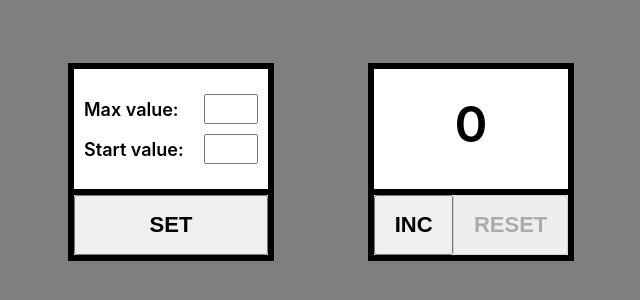
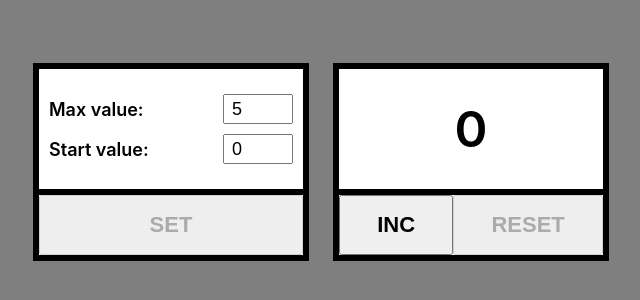
Before and after one commit to filatow/iti-counter, a React (Create React App) app: page / in a window 1280 px wide. Shown: the part 238-538 px from the top of the page, without its empty margins (319-959 px from the left). Built offline with nearby package versions, Linux system fonts and the light colour scheme.

Commit message:
Finish Counter with settings

```diff
--- a/src/App.css
+++ b/src/App.css
@@ -35,6 +35,6 @@
 }
 .input-group__number {
     height: 30px;
-    width: 54px;
+    width: 70px;
     padding: 5px 0 5px 7px;
 }
--- a/src/App.tsx
+++ b/src/App.tsx
@@ -3,11 +3,14 @@ import './App.css'
 import Counter from './components/Counter/Counter'
 
 function App() {
+  const start = Number(localStorage.getItem('counter-start')) || 0
+  const limit = Number(localStorage.getItem('counter-limit')) || 5
+
   return (
     <div className="app">
       <Counter
-                start={0}
-                limit={5}
+        start={start}
+        limit={limit}
       />
     </div>
   );
--- a/src/components/Counter/Counter.css
+++ b/src/components/Counter/Counter.css
@@ -8,7 +8,9 @@
     display: flex;
     flex-direction: column;
     justify-content: flex-end;
-    min-width: 200px;
+    width: 270px;
+    /*min-width: 270px;*/
+    /*max-width: 270px;*/
     background-color: #fff;
     border: 3px solid black;
 }
@@ -21,6 +23,9 @@
 }
 
 .counter__monitor {
+    display: flex;
+    justify-content: center;
+    align-items: center;
     padding: 25px 10px;
     font-size: 50px;
     font-weight: 600;
--- a/src/components/Counter/Counter.tsx
+++ b/src/components/Counter/Counter.tsx
@@ -1,67 +1,41 @@
 import React, {useState} from 'react'
 import './Counter.css'
-import Button from '../Button/Button'
+import SettingsWidget from '../SettingsWidget/SettingsWidget'
+import MainWidget from '../MainWidget/MainWidget';
 
-type CounterPropsType = {
+type CounterProps = {
   start: number
   limit: number
   increment?: number
 }
 
-const Counter: React.FC<CounterPropsType> = (props) => {
+const Counter: React.FC<CounterProps> = (props) => {
   const [value, setValue] = useState<number>(props.start)
+  const [start, setStart] = useState<number>(props.start)
+  const [limit, setLimit] = useState<number>(props.limit)
+  const [error, setError] = useState<string>('')
 
-    const increment = props.increment || 1
-    const isLimitReached = value >= props.limit
-    const isIncDisabled = isLimitReached
-    const isResetDisabled = value === 0
-    const monitorClassName = `counter__monitor ${isLimitReached ? 'text-alert' : ''}`
-
-    const incOnClickHandler = () => setValue(value + increment)
-    const resetOnClickHandler = () => setValue(props.start)
-    const setOnClickHandler = () => {
-    }
 
   return (
     <div className="counter">
-            <section className="counter__widget counter__settings">
-                <div className="counter__top counter__settings-form">
-                    <div className="input-group">
-                        <label className="input-group__label" htmlFor="max-value">Max value:</label>
-                        <input className="input-group__number" id="max-value" type="number"/>
-                    </div>
-                    <div className="input-group">
-                        <label className="input-group__label" htmlFor="start-value">Start value:</label>
-                        <input className="input-group__number" id="start-value" type="number"/>
-                    </div>
-                </div>
-                <div className="counter__buttons">
-                    <Button
-                        caption="SET"
-                        onClick={setOnClickHandler}
-                        classes="counter__button"
+      <SettingsWidget
+        value={value}
+        setValue={setValue}
+        start={start}
+        setStart={setStart}
+        limit={limit}
+        setLimit={setLimit}
+        error={error}
+        setError={setError}
       />
-                </div>
-            </section>
-            <section className="counter__widget counter__main">
-                <div className={'counter__top ' + monitorClassName}>
-                    {value}
-                </div>
-                <div className="counter__buttons">
-                    <Button
-                        caption="INC"
-                        onClick={incOnClickHandler}
-                        classes="counter__button"
-                        disabled={isIncDisabled}
+      <MainWidget
+        value={value}
+        setValue={setValue}
+        start={start}
+        limit={limit}
+        error={error}
+        increment={props.increment}
       />
-                    <Button
-                        caption="RESET"
-                        onClick={resetOnClickHandler}
-                        classes="counter__button"
-                        disabled={isResetDisabled}
-                    />
-                </div>
-            </section>
     </div>
   );
 }
--- /dev/null
+++ b/src/components/MainWidget/MainWidget.css
@@ -0,0 +1,4 @@
+.with-error {
+    font-size: 1rem;
+    color: crimson;
+}
--- /dev/null
+++ b/src/components/MainWidget/MainWidget.tsx
@@ -0,0 +1,52 @@
+import Button from '../Button/Button';
+import React from 'react';
+import './MainWidget.css';
+
+type MainWidgetPropsType = {
+  value: number,
+  setValue:  React.Dispatch<React.SetStateAction<number>>,
+  limit: number,
+  start: number,
+  error: string,
+  increment?: number,
+}
+
+const MainWidget: React.FC<MainWidgetPropsType> = (props) => {
+  const {value, setValue, limit, start, error} = props
+  const increment = props.increment || 1
+
+  const isLimitReached = value >= limit
+  const limitClassName = `${isLimitReached ? 'text-alert' : ''}`
+  const errorClassName = `${error ? 'with-error' : ''}`
+
+
+  const isIncDisabled = isLimitReached
+  const isResetDisabled = value === 0
+
+  const handleIncClick = () => setValue(val => val + increment)
+  const handleResetClick = () => setValue(start)
+
+  return (
+    <section className="counter__widget counter__main">
+      <div className={`counter__top counter__monitor ${limitClassName} ${errorClassName}`}>
+        {error || value}
+      </div>
+      <div className="counter__buttons">
+        <Button
+          caption="INC"
+          onClick={handleIncClick}
+          classes="counter__button"
+          disabled={isIncDisabled}
+        />
+        <Button
+          caption="RESET"
+          onClick={handleResetClick}
+          classes="counter__button"
+          disabled={isResetDisabled}
+        />
+      </div>
+    </section>
+  );
+}
+
+export default MainWidget;
--- /dev/null
+++ b/src/components/SettingsWidget/SettingsWidget.css
@@ -0,0 +1,11 @@
+.input_with-error
+    /*.input_with-error:active,*/
+    /*.input_with-error:focus,*/
+{
+    border: 1px solid crimson;
+    background-color: #ffd3d9;
+}
+
+.input_with-error:focus-visible {
+    outline: 1px solid crimson;
+}
--- /dev/null
+++ b/src/components/SettingsWidget/SettingsWidget.tsx
@@ -0,0 +1,123 @@
+import Button from '../Button/Button';
+import React, {useEffect, useState} from 'react';
+import './SettingsWidget.css';
+
+type SettingsWidgetProps = {
+  value: number
+  setValue: React.Dispatch<React.SetStateAction<number>>
+  start: number
+  setStart: React.Dispatch<React.SetStateAction<number>>
+  limit: number
+  setLimit: React.Dispatch<React.SetStateAction<number>>
+  error: string
+  setError: React.Dispatch<React.SetStateAction<string>>
+}
+type State = {
+  start: number
+  limit: number
+  error: string
+}
+
+const SettingsWidget: React.FC<SettingsWidgetProps> = (
+  {
+    value,
+    setValue,
+    start,
+    setStart,
+    limit,
+    setLimit,
+    error,
+    setError,
+  }) => {
+  const [state, setState] = useState<State>({
+    start, limit, error
+  })
+  const [isSetDisabled, setIsSetDisabled] = useState<boolean>(true)
+  const inputErrorClassName = `${error ? 'input_with-error' : ''}`
+
+  useEffect(() => {
+    setIsSetDisabled(!!error || (limit === state.limit && start === state.start))
+  }, [state, error, limit, start])
+
+  const handleMaxValueChange = (e: React.ChangeEvent<HTMLInputElement>) => {
+    const newLimit = Number(e.target.value);
+
+    if (newLimit <= state.start) {
+      setError('The maximum value must be greater than the initial value')
+    } else if (error) {
+      setError('')
+    }
+    setState((state) => ({
+      ...state, limit: newLimit,
+    }))
+  }
+
+  const handleStartValueChange = (e: React.ChangeEvent<HTMLInputElement>) => {
+    const newStart = Number(e.target.value);
+
+    if (newStart < 0) {
+      setError('The initial value must not be negative')
+    }else if (newStart >= state.limit) {
+      setError('The maximum value must be greater than the initial value')
+    } else if (error) {
+      setError('')
+    }
+    setState((state) => ({
+      ...state, start: newStart,
+    }))
+  }
+
+  const handleSetClick = () => {
+    if (error) return
+
+    setLimit(state.limit)
+    localStorage.setItem('counter-limit', String(state.limit))
+    setStart(state.start)
+    localStorage.setItem('counter-start', String(state.start))
+    if (state.start > value) {
+      setValue(state.start)
+    }
+    if (state.limit < value) {
+      setValue(state.limit)
+    }
+  }
+
+  return (
+    <section className="counter__widget counter__settings">
+      <div className="counter__top counter__settings-form">
+        <div className="input-group">
+          <label className="input-group__label" htmlFor="max-value">Max value:</label>
+          <input
+            className={`input-group__number ${inputErrorClassName}`}
+            id="max-value"
+            type="number"
+            min={0}
+            defaultValue={state.limit}
+            onChange={handleMaxValueChange}
+          />
+        </div>
+        <div className="input-group">
+          <label className="input-group__label" htmlFor="start-value">Start value:</label>
+          <input
+            className={`input-group__number ${inputErrorClassName}`}
+            id="start-value"
+            type="number"
+            min={0}
+            defaultValue={state.start}
+            onChange={handleStartValueChange}
+          />
+        </div>
+      </div>
+      <div className="counter__buttons">
+        <Button
+          caption="SET"
+          onClick={handleSetClick}
+          classes="counter__button"
+          disabled={isSetDisabled}
+        />
+      </div>
+    </section>
+  )
+}
+
+export default SettingsWidget;
```
Lines whose indentation alone changed are shown as unchanged.
